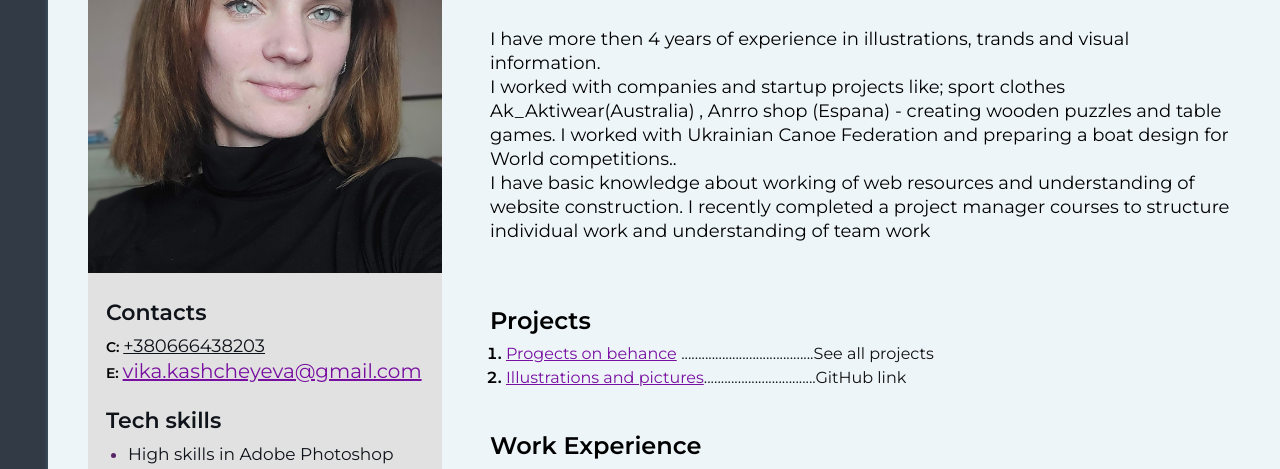
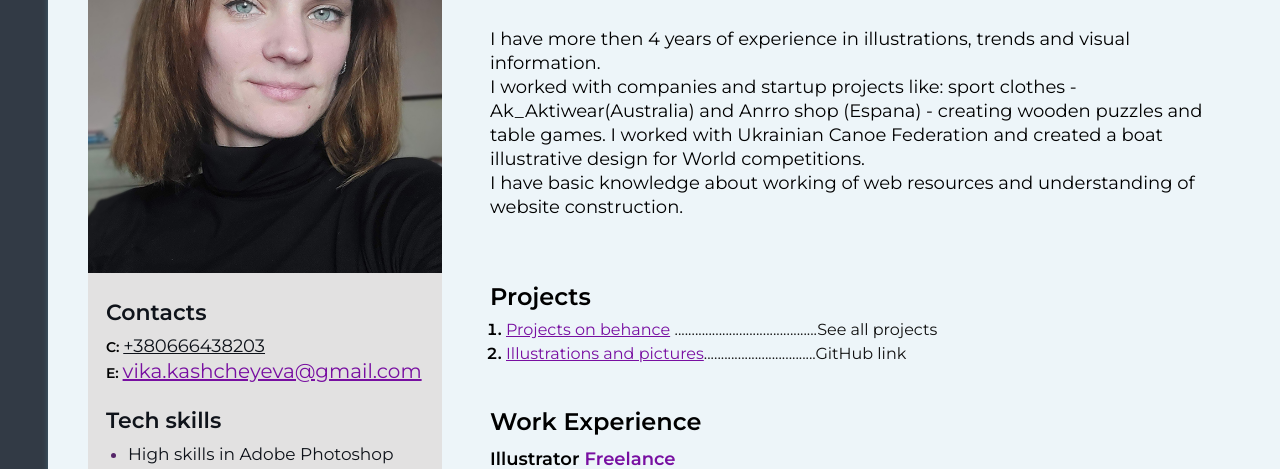
Before and after one commit to JimbozDO/kashcheieva-viktoriia-cv, a plain HTML site: page index.html in a window 1280 px wide. Shown: the part 256-725 px from the top of the page. Drawn offline with Linux system fonts and the light colour scheme.

Commit message:
changing mistakes

```diff
--- a/index.html
+++ b/index.html
@@ -26,16 +26,15 @@
           <h2 class="my-profession">Illustrator / Designer</h2>
           <h1 class="my-name">Viktoriya Kashcheieva</h1>
           <p class="my-description">
-            I have more then 4 years of experience in illustrations, trands and
+            I have more then 4 years of experience in illustrations, trends and
             visual information. <br />
-            I worked with companies and startup projects like; sport clothes
-            Ak_Aktiwear(Australia) , Anrro shop (Espana) - creating wooden
+            I worked with companies and startup projects like: sport clothes -
+            Ak_Aktiwear(Australia) and Anrro shop (Espana) - creating wooden
             puzzles and table games. I worked with Ukrainian Canoe Federation
-            and preparing a boat design for World competitions.. <br />
+            and created a boat illustrative design for World competitions.
+            <br />
             I have basic knowledge about working of web resources and
-            understanding of website construction. I recently completed a
-            project manager courses to structure individual work and
-            understanding of team work
+            understanding of website construction.
           </p>
         </div>
 
@@ -47,10 +46,11 @@
               <a
                 href="https://www.behance.net/vikaCGArt"
                 class="project-item-link"
-                >Progects on behance</a
+                >Projects on behance</a
               >
               <span class="project-item-descr"
-                >.......................................See all projects</span
+                >..........................................See all
+                projects</span
               >
             </li>
             <li class="project-item">
@@ -62,6 +62,16 @@
                 >.................................GitHub link</span
               >
             </li>
+
+            <!-- <li class="project-item">
+              <a
+                href="https://jimbozdo.github.io/kashcheieva-viktoriia/index.html"
+                class="project-item-link"
+                >Set illustrations on vinyl</a
+              ><span class="project-item-descr"
+                >....................................Behance</span
+              >
+            </li>-->
           </ol>
         </div>
 
@@ -83,7 +93,7 @@
               </li>
               <li class="work-duties">
                 Making design for clothes and printed products from illustration
-                to 3D model view;
+                to 3D mockup view;
               </li>
               <li class="work-duties">
                 Creating and design children book illustrations and heroes.
@@ -106,7 +116,7 @@
                 Checking and adapting illustration for printing;
               </li>
               <li class="work-duties">
-                Preparing files and projects for laser cutting
+                Preparing files and projects for laser cutting.
               </li>
             </ul>
           </div>
@@ -121,10 +131,10 @@
             </h4>
             <p class="work-period">September 2017 - October 2018 | Kyiv</p>
             <ul class="work-duties-list">
-              <li class="work-duties">Creating content for social media</li>
-              <li class="work-duties">Taking short interviews and articles</li>
+              <li class="work-duties">Creating content for social media;</li>
+              <li class="work-duties">Taking short interviews and articles;</li>
               <li class="work-duties">
-                Managing site and social media resources
+                Managing site and social media resources.
               </li>
             </ul>
           </div>
```
